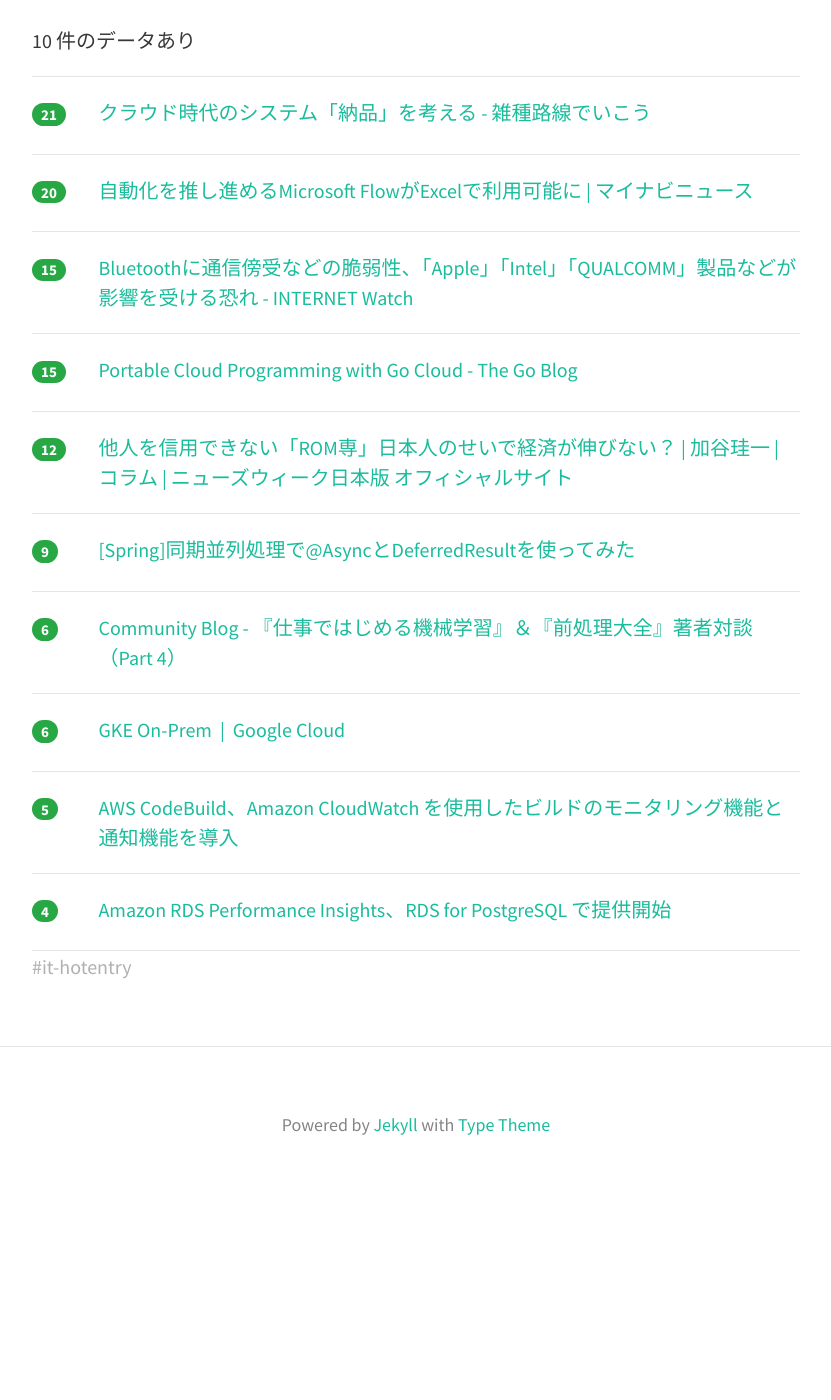
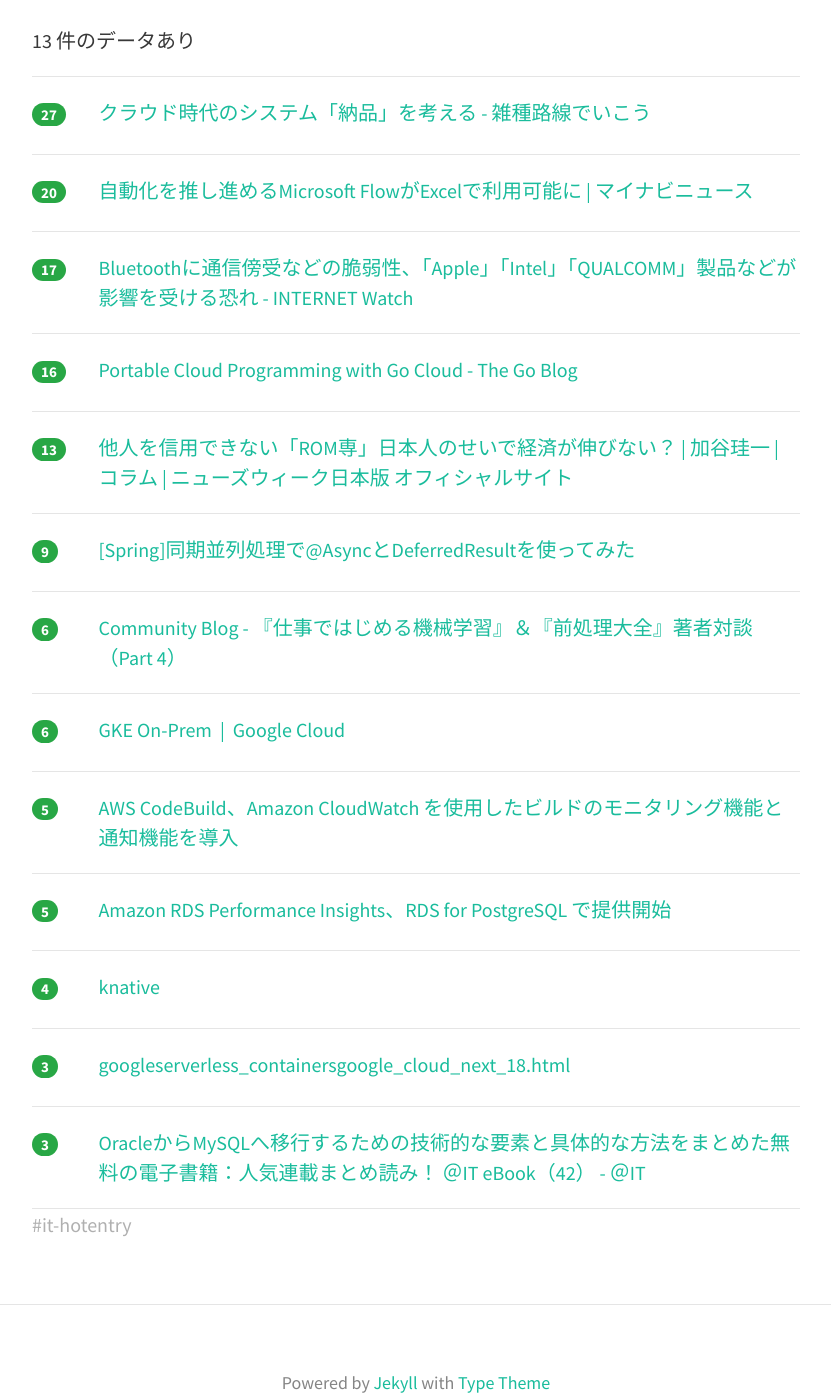
Before and after one commit to yatta47/hatena-matome-site, a Jekyll site: the page built from _posts/2018-07-25-hatena.md, in a window 1280 px wide and 1400 px high, scrolled down 297 px. Shown: the whole window, without its empty margins (224-1055 px from the left). Built offline with Jekyll 4.4.1, drawn with Linux system fonts in a browser that asks for light colours; nearby versions of some CDN libraries; before the commit the page ends 1499 px from its top, so only the background shows below that.

Commit message:
Updated 2018-07-25

```diff
--- a/_posts/2018-07-25-hatena.md
+++ b/_posts/2018-07-25-hatena.md
@@ -1,13 +1,13 @@
 ---
 layout: post
 title:  "2018-07-25 はてぶIT"
-date:   2018-07-25 06:01:12
+date:   2018-07-25 07:01:13
 tags: [it-hotentry]
 ---
-10 件のデータあり
+13 件のデータあり
 
 <hr><div class="row">
-<div class="col-1"><span class="badge badge-pill badge-success h2">21</span></div>
+<div class="col-1"><span class="badge badge-pill badge-success h2">27</span></div>
 <div class="col-11"><a href='http://masanork.hateblo.jp/entry/2018/07/24/235418' target='_blank'>クラウド時代のシステム「納品」を考える - 雑種路線でいこう</a></div>
 </div>
 <hr>
@@ -17,17 +17,17 @@ tags: [it-hotentry]
 </div>
 <hr>
 <div class="row">
-<div class="col-1"><span class="badge badge-pill badge-success h2">15</span></div>
+<div class="col-1"><span class="badge badge-pill badge-success h2">17</span></div>
 <div class="col-11"><a href='https://internet.watch.impress.co.jp/docs/news/1134569.html' target='_blank'>Bluetoothに通信傍受などの脆弱性、「Apple」「Intel」「QUALCOMM」製品などが影響を受ける恐れ - INTERNET Watch</a></div>
 </div>
 <hr>
 <div class="row">
-<div class="col-1"><span class="badge badge-pill badge-success h2">15</span></div>
+<div class="col-1"><span class="badge badge-pill badge-success h2">16</span></div>
 <div class="col-11"><a href='https://blog.golang.org/go-cloud' target='_blank'>Portable Cloud Programming with Go Cloud - The Go Blog</a></div>
 </div>
 <hr>
 <div class="row">
-<div class="col-1"><span class="badge badge-pill badge-success h2">12</span></div>
+<div class="col-1"><span class="badge badge-pill badge-success h2">13</span></div>
 <div class="col-11"><a href='https://www.newsweekjapan.jp/kaya/2018/07/rom.php' target='_blank'>他人を信用できない「ROM専」日本人のせいで経済が伸びない？ | 加谷珪一 | コラム | ニューズウィーク日本版 オフィシャルサイト</a></div>
 </div>
 <hr>
@@ -52,7 +52,22 @@ tags: [it-hotentry]
 </div>
 <hr>
 <div class="row">
-<div class="col-1"><span class="badge badge-pill badge-success h2">4</span></div>
+<div class="col-1"><span class="badge badge-pill badge-success h2">5</span></div>
 <div class="col-11"><a href='https://aws.amazon.com/jp/about-aws/whats-new/2018/04/rds-performance-insights-on-rds-for-postgresql/' target='_blank'>Amazon RDS Performance Insights、RDS for PostgreSQL で提供開始</a></div>
 </div>
 <hr>
+<div class="row">
+<div class="col-1"><span class="badge badge-pill badge-success h2">4</span></div>
+<div class="col-11"><a href='https://cloud.google.com/knative/' target='_blank'>knative</a></div>
+</div>
+<hr>
+<div class="row">
+<div class="col-1"><span class="badge badge-pill badge-success h2">3</span></div>
+<div class="col-11"><a href='https://www.publickey1.jp/blog/18/googleserverless_containersgoogle_cloud_next_18.html' target='_blank'>googleserverless_containersgoogle_cloud_next_18.html</a></div>
+</div>
+<hr>
+<div class="row">
+<div class="col-1"><span class="badge badge-pill badge-success h2">3</span></div>
+<div class="col-11"><a href='http://www.atmarkit.co.jp/ait/articles/1807/24/news012.html' target='_blank'>OracleからMySQLへ移行するための技術的な要素と具体的な方法をまとめた無料の電子書籍：人気連載まとめ読み！ ＠IT eBook（42） - ＠IT</a></div>
+</div>
+<hr>
```
